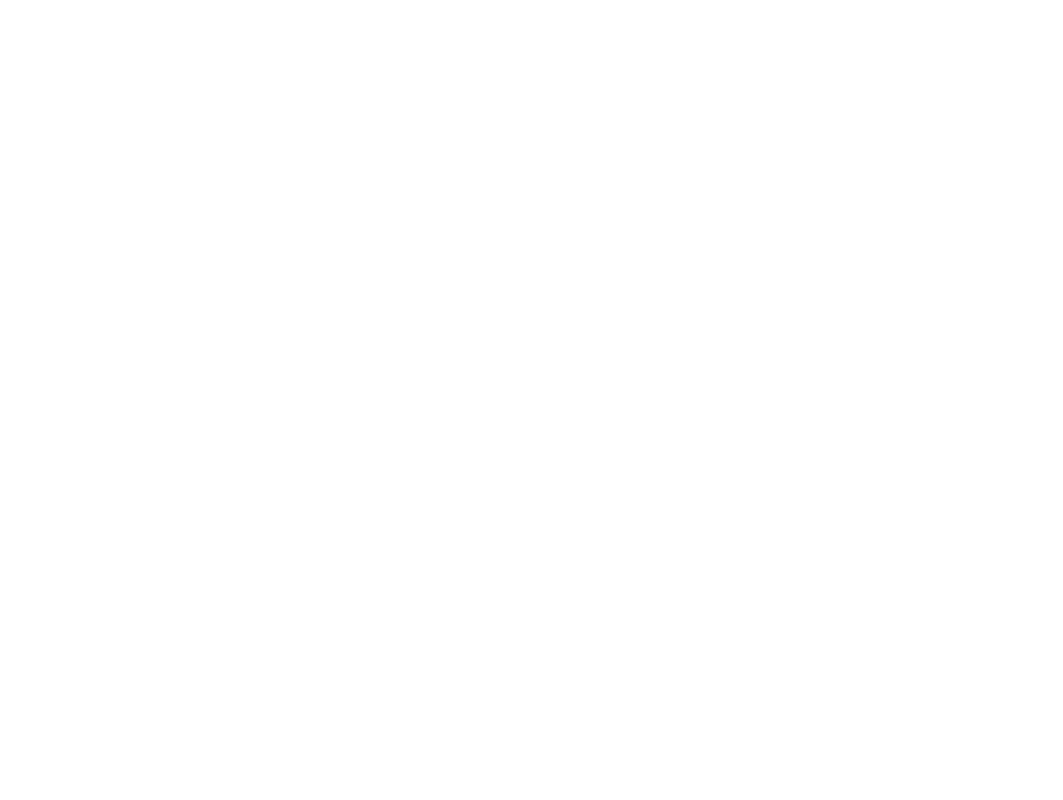
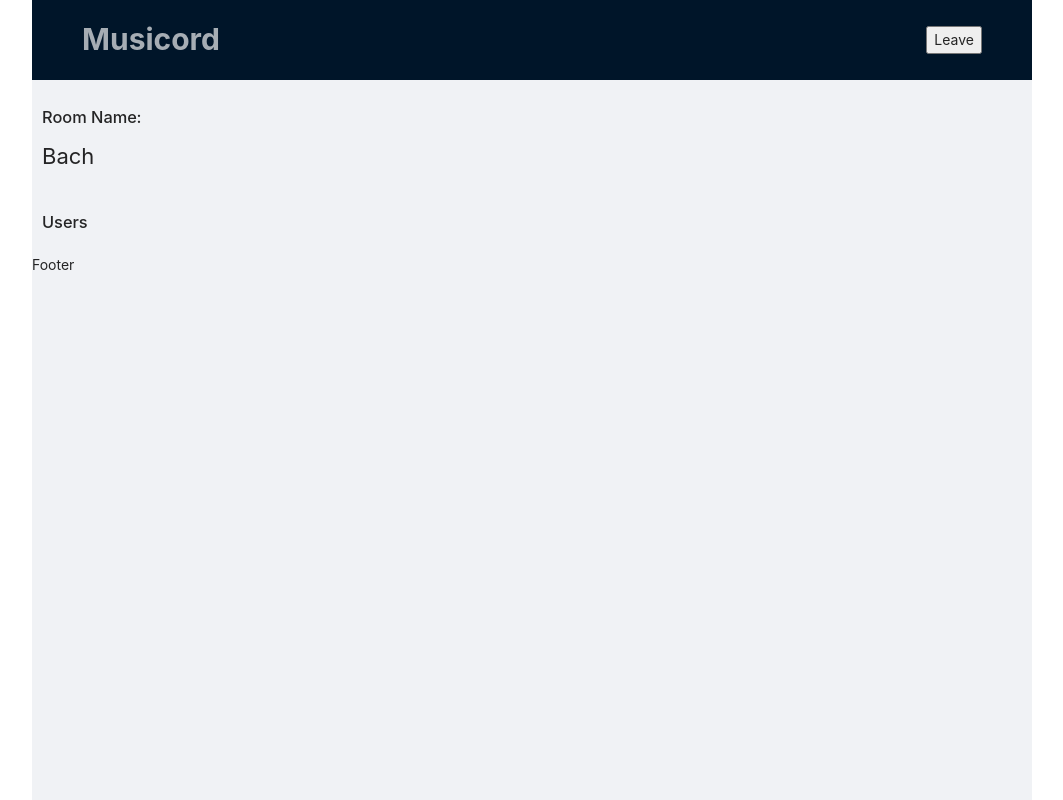
Before and after one commit to JiayiLiuCA/Musicord, a React (Create React App) app in the folder client/: page /chat in a window 1280 px wide. Shown: the whole page, without its empty margins (108-1171 px from the left). Built offline with nearby package versions, Linux system fonts and the light colour scheme.

Commit message:
Chat page

```diff
--- a/client/src/App.css
+++ b/client/src/App.css
@@ -1,3 +1,4 @@
 #root {
     height: 100vh;
+    width: 100vw;
 }
--- a/client/src/components/Chat/Chat.css
+++ b/client/src/components/Chat/Chat.css
@@ -0,0 +1,12 @@
+.chat-outer-container {
+    height: 100%;
+    width: 100%;
+}
+
+.chat-container {
+    width: 100%;
+    max-width: 1000px;
+    height: 100%;
+    margin: 0 auto;
+    background-color: #f0f2f5;
+}
--- a/client/src/components/Chat/Chat.js
+++ b/client/src/components/Chat/Chat.js
@@ -1,10 +1,23 @@
-import React from 'react'
-import { } from 'antd'
+import React, { useState } from 'react'
+
+import './Chat.css'
+import Sidebar from './ChatComponents/Sidebar/Sidebar'
+import Header from './ChatComponents/Header/Header'
+import Footer from './ChatComponents/Footer/Footer'
+
 
 const Chat = () => {
+    const [users, setUsers] = useState([]);
     return (
-        <div className="join-container">
-            Chat
+        <div className="chat-outer-container">
+            <div className="chat-container">
+                <Header />
+                <div className="mid">
+                    <Sidebar />
+                </div>
+                <Footer />
+            </div>
+
         </div>
     )
 }
--- /dev/null
+++ b/client/src/components/Chat/ChatComponents/Footer/Footer.css
@@ -0,0 +1,7 @@
+.footer {
+
+
+    height: 80px;
+    width: 100%;
+    background-color: #001529;
+}
--- /dev/null
+++ b/client/src/components/Chat/ChatComponents/Footer/Footer.js
@@ -0,0 +1,11 @@
+import React from 'react'
+
+const Footer = () => {
+    return (
+        <div className="footer">
+            Footer
+        </div>
+    )
+}
+
+export default Footer
--- /dev/null
+++ b/client/src/components/Chat/ChatComponents/Header/Header.css
@@ -0,0 +1,26 @@
+.header {
+    height: 80px;
+    width: 100%;
+    background-color: #001529;
+
+    display: flex;
+    justify-content: space-between;
+    align-items: center;
+}
+
+.logo {
+    margin: 0 !important;
+    padding-left: 50px;
+    width: 200px;
+    color: rgba(255,255,255,.65);
+    font-size: 30px;
+    margin: 0 auto;
+}
+
+.leave-room{
+    padding-right: 50px;
+
+}
+.leave-room button {
+    cursor: pointer;
+}
--- /dev/null
+++ b/client/src/components/Chat/ChatComponents/Header/Header.js
@@ -0,0 +1,18 @@
+import './Header.css'
+
+import React from 'react'
+
+const Header = () => {
+    return (
+        <div className="header">
+            <div className="logo" >
+                <strong>Musicord</strong>
+            </div>
+            <div className="leave-room">
+                <button>Leave</button>
+            </div>
+        </div>
+    )
+}
+
+export default Header
--- /dev/null
+++ b/client/src/components/Chat/ChatComponents/Sidebar/Sidebar.css
@@ -0,0 +1,19 @@
+.sidebar {
+    position: relative;
+    width: 200px;
+    height: 100%;
+
+
+
+    display: flex;
+    flex-direction: column;
+}
+
+.room {
+    padding: 10px;
+}
+
+.room h3{
+    padding-top: 15px;
+
+}
--- /dev/null
+++ b/client/src/components/Chat/ChatComponents/Sidebar/Sidebar.js
@@ -0,0 +1,19 @@
+import React from 'react'
+import './Sidebar.css'
+
+
+const Sidebar = () => {
+    return (
+        <div className="sidebar">
+            <div className="room">
+                <h3>Room Name:</h3>
+                <p style={{fontSize: '22px'}}>Bach</p>
+                <h3>Users</h3>
+
+            </div>
+
+        </div>
+    )
+}
+
+export default Sidebar
```
